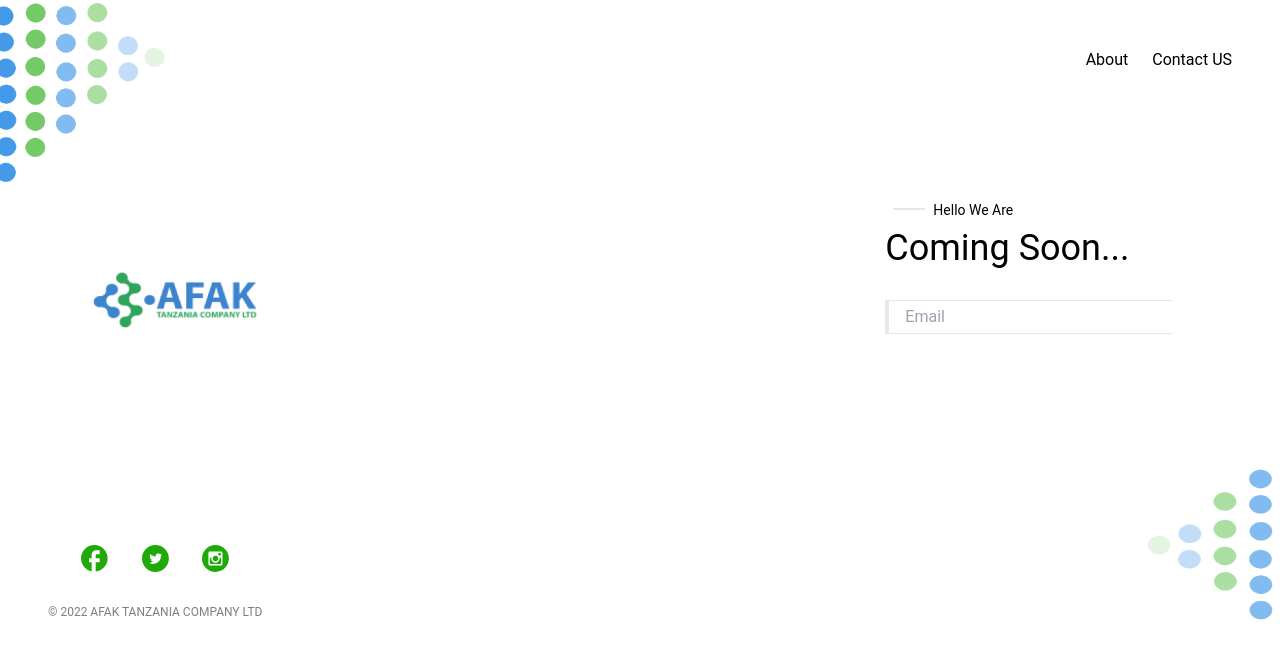
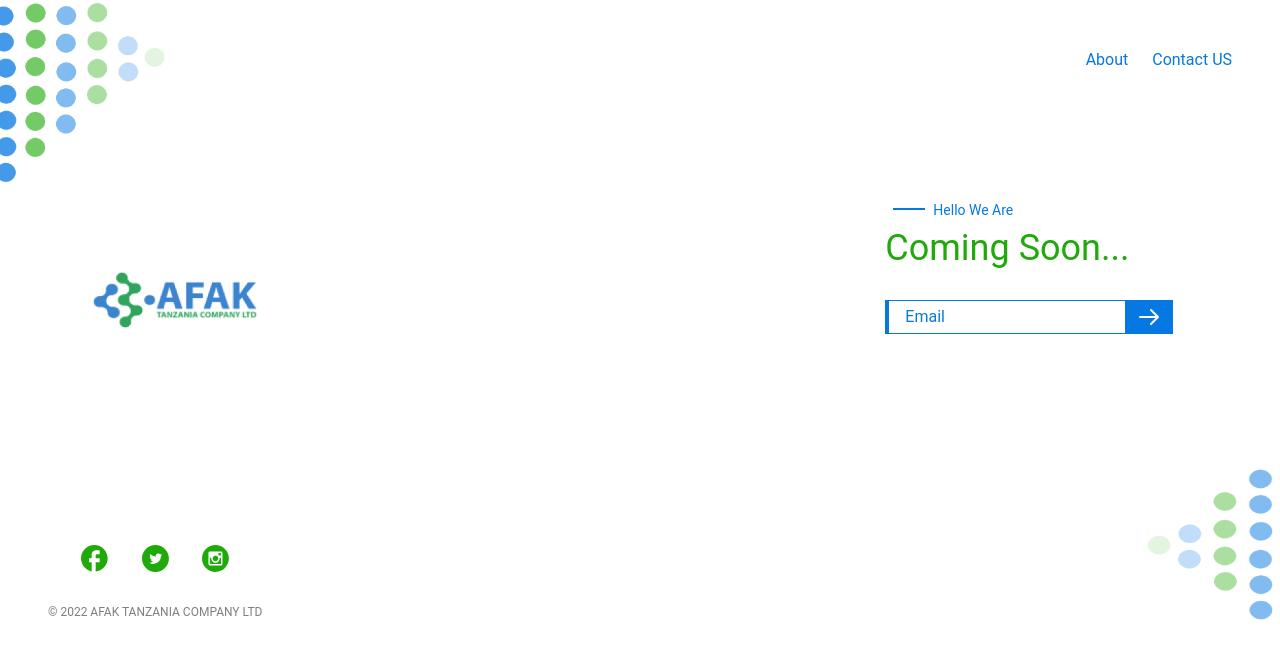
Before and after one commit to azeez1776/AFAK, a Next.js app: page / in a window 1280 px wide. Shown: the top 658 px of the page. Built offline with nearby package versions, Linux system fonts and the light colour scheme.

Commit message:
:lipstick: update: added color pallete

```diff
--- a/tailwind.config.js
+++ b/tailwind.config.js
@@ -5,7 +5,12 @@ module.exports = {
         "./components/**/*.{js,ts,jsx,tsx}",
     ],
     theme: {
-        extend: {},
+        extend: {
+            colors: {
+                blue: '#0678E2',
+                green: '#1FAA09'
+            },
+        },
     },
     plugins: [],
 }
```
